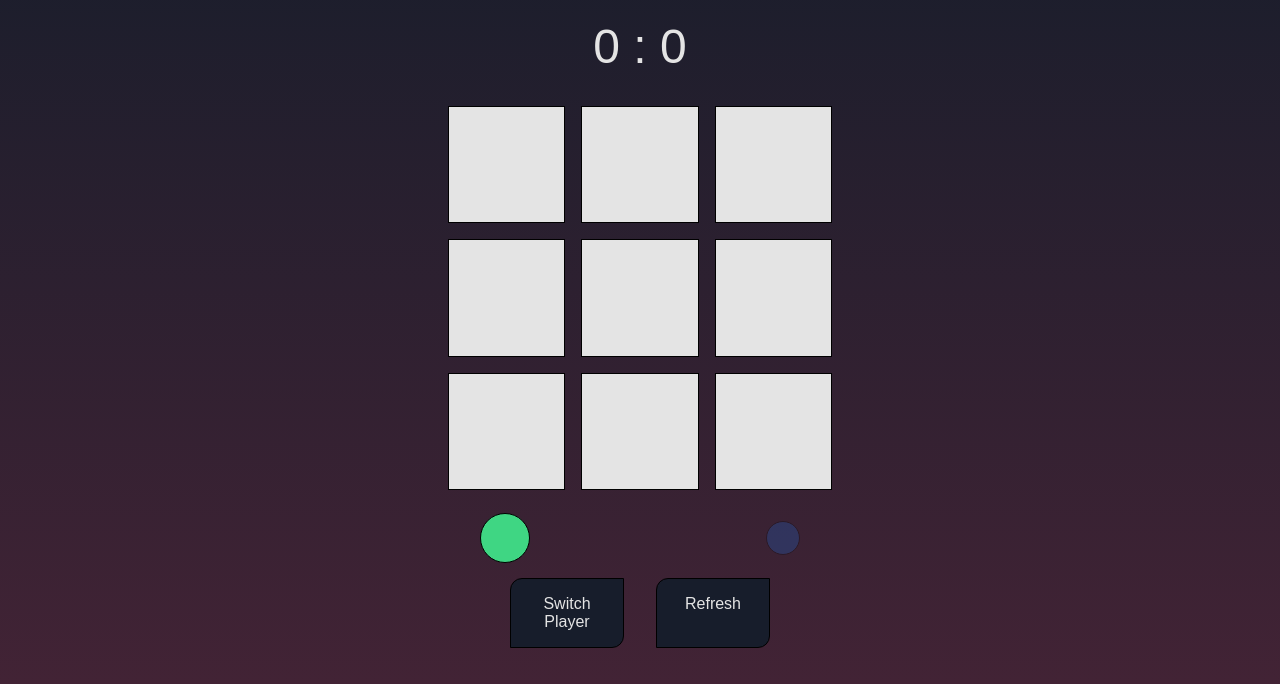
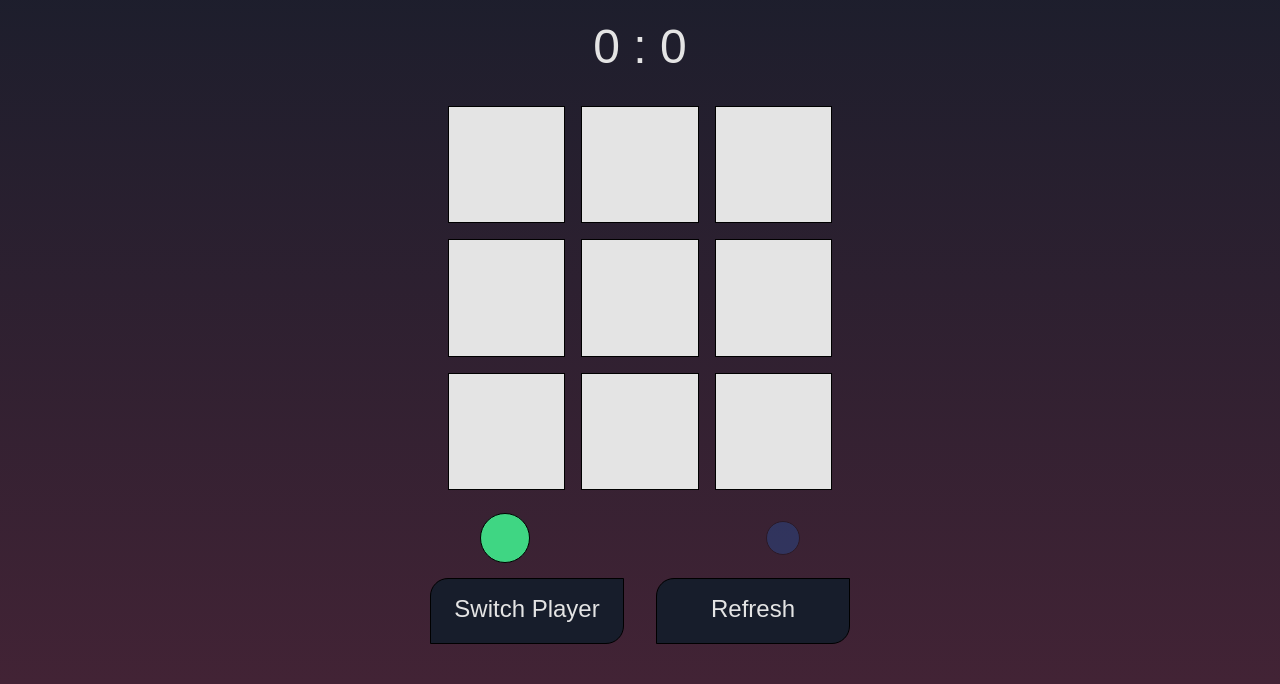
Before and after one commit to emrunyx/tictactoe, a website: page src/index.html in a window 1280 px wide. Shown: the part 116-800 px from the top of the page. Drawn offline with Linux system fonts and the light colour scheme.

Commit message:
More style changes

```diff
--- a/src/styles.css
+++ b/src/styles.css
@@ -177,13 +177,14 @@ p
 /* Look of a button at the top of the page */
 .gameLogicButton
 {
-    width: 5em;
+    width: calc(10 * var(--default-threshold));
+    height: calc(2 * var(--default-threshold));
     background: var(--globalgrey);
     margin: var(--default-threshold);
     border: clamp(1px, 1px, 5px) solid black;
     padding: var(--default-threshold);
     border-radius: 0.75em 0 0.75em 0;
-    font-size: 1em;
+    font-size: 1.5em;
     text-align: center;
     opacity: 0.5;
     transition: 0.5s ease;
```
